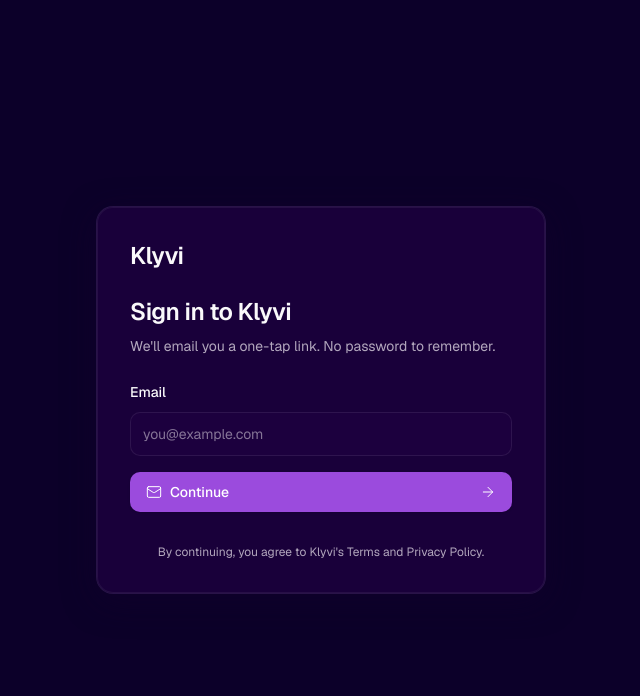
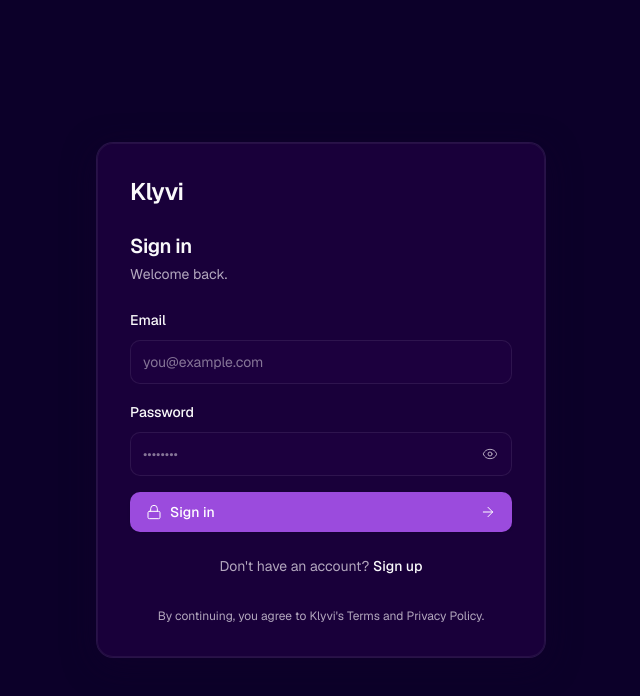
Before and after one commit to jacobkly/klyvi-web, a Next.js app: page /signin in a window 1280 px wide. Shown: the top 696 px of the page, without its empty margins (319-959 px from the left). Built offline with nearby package versions, Linux system fonts and the light colour scheme; no server answers.

Commit message:
fix: ensure browser-side env vars resolve and coerce nil list responses

```diff
--- a/app/signin/page.tsx
+++ b/app/signin/page.tsx
@@ -3,7 +3,14 @@
 import { useState, useEffect, Suspense } from 'react';
 import Link from 'next/link';
 import { useRouter, useSearchParams } from 'next/navigation';
-import { Mail, ArrowRight, Check, AlertTriangle, LogOut } from 'lucide-react';
+import {
+  ArrowRight,
+  AlertTriangle,
+  LogOut,
+  Lock,
+  Eye,
+  EyeOff,
+} from 'lucide-react';
 import { toast } from 'sonner';
 import { Button } from '@/components/ui/button';
 import { Input } from '@/components/ui/input';
@@ -12,17 +19,20 @@
 import { supabaseConfigured } from '@/lib/env';
 import { useSupabaseUser } from '@/lib/hooks/use-supabase-user';
 
-function SignInForm() {
+type Mode = 'signin' | 'signup';
+
+function AuthForm() {
   const router = useRouter();
   const params = useSearchParams();
   const next = params.get('next') || '/';
 
   const { user, loading } = useSupabaseUser();
+  const [mode, setMode] = useState<Mode>('signin');
   const [email, setEmail] = useState('');
-  const [sent, setSent] = useState(false);
+  const [password, setPassword] = useState('');
+  const [showPw, setShowPw] = useState(false);
   const [busy, setBusy] = useState(false);
 
-  // Redirect away if already signed in.
   useEffect(() => {
     if (!loading && user) {
       router.replace(next);
@@ -33,22 +43,43 @@
     e.preventDefault();
     const sb = getBrowserSupabase();
     if (!sb) {
-      toast.error('Supabase is not configured. Add env vars to enable sign-in.');
+      toast.error('Supabase is not configured.');
       return;
     }
-    if (!email.trim()) return;
+    const cleanEmail = email.trim();
+    if (!cleanEmail) return;
     setBusy(true);
     try {
-      const redirectTo = `${window.location.origin}/auth/callback?next=${encodeURIComponent(next)}`;
-      const { error } = await sb.auth.signInWithOtp({
-        email: email.trim(),
-        options: { emailRedirectTo: redirectTo },
+      if (mode === 'signin') {
+        const { error } = await sb.auth.signInWithPassword({
+          email: cleanEmail,
+          password,
         });
         if (error) {
-        toast.error(error.message || 'Failed to send magic link.');
+          toast.error(error.message || 'Sign-in failed.');
           return;
         }
-      setSent(true);
+      } else {
+        if (password.length < 8) {
+          toast.error('Password must be at least 8 characters.');
+          return;
+        }
+        const { data, error } = await sb.auth.signUp({
+          email: cleanEmail,
+          password,
+        });
+        if (error) {
+          toast.error(error.message || 'Sign-up failed.');
+          return;
+        }
+        if (!data.session) {
+          toast.error(
+            'Account created but no session was returned. Turn off "Confirm email" in Supabase → Auth → Providers → Email.'
+          );
+          return;
+        }
+      }
+      // useSupabaseUser picks up the new session and the redirect effect fires.
     } finally {
       setBusy(false);
     }
@@ -68,15 +99,14 @@
         <div>
           <div className="font-medium">Supabase isn&apos;t configured</div>
           <div className="text-muted-foreground mt-1">
-            Add <code className="font-mono text-xs">NEXT_PUBLIC_SUPABASE_URL</code> and
-            <code className="font-mono text-xs"> NEXT_PUBLIC_SUPABASE_ANON_KEY</code> to <code className="font-mono text-xs">.env.local</code>, then restart the dev server.
+            Add <code className="font-mono text-xs">NEXT_PUBLIC_SUPABASE_URL</code> and{' '}
+            <code className="font-mono text-xs">NEXT_PUBLIC_SUPABASE_ANON_KEY</code> to your env file, then restart the dev server.
           </div>
         </div>
       </div>
     );
   }
 
-  // Already signed in — let them sign out or continue.
   if (!loading && user) {
     return (
       <div className="space-y-4">
@@ -97,24 +127,18 @@
     );
   }
 
-  if (sent) {
-    return (
-      <div className="space-y-4">
-        <div className="rounded-lg border border-success/30 bg-success/10 p-4 text-sm flex items-start gap-3">
-          <Check className="size-4 mt-0.5 text-success" strokeWidth={2} />
-          <div>
-            <div className="font-medium">Magic link sent to {email}</div>
-            <div className="text-muted-foreground mt-0.5">Open the email and tap the button to sign in.</div>
-          </div>
-        </div>
-        <Button variant="ghost" onClick={() => setSent(false)} className="text-muted-foreground">
-          Use a different email
-        </Button>
-      </div>
-    );
-  }
+  const heading = mode === 'signin' ? 'Sign in' : 'Create your account';
+  const subheading =
+    mode === 'signin' ? 'Welcome back.' : 'It takes about 30 seconds.';
+  const submitLabel = mode === 'signin' ? 'Sign in' : 'Create account';
 
   return (
+    <>
+      <div className="mb-6">
+        <h2 className="text-xl font-semibold tracking-tight">{heading}</h2>
+        <p className="mt-1 text-sm text-muted-foreground">{subheading}</p>
+      </div>
+
       <form className="space-y-4" onSubmit={onSubmit}>
         <div className="space-y-2">
           <Label htmlFor="email">Email</Label>
@@ -130,12 +154,74 @@
             disabled={busy}
           />
         </div>
+
+        <div className="space-y-2">
+          <Label htmlFor="password">Password</Label>
+          <div className="relative">
+            <Input
+              id="password"
+              type={showPw ? 'text' : 'password'}
+              autoComplete={mode === 'signup' ? 'new-password' : 'current-password'}
+              placeholder="••••••••"
+              value={password}
+              onChange={(e) => setPassword(e.target.value)}
+              required
+              minLength={mode === 'signup' ? 8 : undefined}
+              disabled={busy}
+              className="pr-10"
+            />
+            <button
+              type="button"
+              aria-label={showPw ? 'Hide password' : 'Show password'}
+              onClick={() => setShowPw((v) => !v)}
+              className="absolute right-2 top-1/2 -translate-y-1/2 inline-grid place-items-center size-7 rounded-md text-muted-foreground hover:text-foreground focus-visible:outline-none focus-visible:ring-2 focus-visible:ring-ring"
+              tabIndex={-1}
+            >
+              {showPw ? (
+                <EyeOff className="size-4" strokeWidth={1.5} />
+              ) : (
+                <Eye className="size-4" strokeWidth={1.5} />
+              )}
+            </button>
+          </div>
+          {mode === 'signup' && (
+            <p className="text-xs text-muted-foreground">Use at least 8 characters.</p>
+          )}
+        </div>
+
         <Button type="submit" className="w-full" disabled={busy}>
-        <Mail className="size-4" strokeWidth={1.5} />
-        {busy ? 'Sending…' : 'Continue'}
+          <Lock className="size-4" strokeWidth={1.5} />
+          {busy ? 'Working…' : submitLabel}
           <ArrowRight className="size-4 ml-auto" strokeWidth={1.5} />
         </Button>
       </form>
+
+      <div className="mt-6 text-center text-sm text-muted-foreground">
+        {mode === 'signin' ? (
+          <>
+            Don&apos;t have an account?{' '}
+            <button
+              type="button"
+              onClick={() => setMode('signup')}
+              className="text-foreground hover:text-accent font-medium underline-offset-4 hover:underline focus-visible:outline-none focus-visible:ring-2 focus-visible:ring-ring rounded-md"
+            >
+              Sign up
+            </button>
+          </>
+        ) : (
+          <>
+            Already have an account?{' '}
+            <button
+              type="button"
+              onClick={() => setMode('signin')}
+              className="text-foreground hover:text-accent font-medium underline-offset-4 hover:underline focus-visible:outline-none focus-visible:ring-2 focus-visible:ring-ring rounded-md"
+            >
+              Sign in
+            </button>
+          </>
+        )}
+      </div>
+    </>
   );
 }
 
@@ -151,14 +237,10 @@
         <Link href="/" className="text-2xl font-semibold tracking-tight">
           Klyvi
         </Link>
-        <h1 className="mt-6 text-2xl font-semibold tracking-tight">Sign in to Klyvi</h1>
-        <p className="mt-2 text-sm text-muted-foreground">
-          We&apos;ll email you a one-tap link. No password to remember.
-        </p>
 
         <div className="mt-6">
           <Suspense fallback={<div className="h-32" aria-busy />}>
-            <SignInForm />
+            <AuthForm />
           </Suspense>
         </div>
 
--- a/lib/api/interactions.ts
+++ b/lib/api/interactions.ts
@@ -10,10 +10,12 @@
 }
 
 /** GET /v1/interactions?since_days=N */
-export function listInteractions(
+export async function listInteractions(
   token: string,
   opts: { sinceDays?: number } = {}
 ): Promise<ApiInteraction[]> {
   const qs = opts.sinceDays ? `?since_days=${opts.sinceDays}` : '';
-  return apiFetch<ApiInteraction[]>(`/v1/interactions${qs}`, { token });
+  // Backend returns `null` for empty results (Go nil-slice quirk). Coerce.
+  const rows = await apiFetch<ApiInteraction[] | null>(`/v1/interactions${qs}`, { token });
+  return rows ?? [];
 }
--- a/lib/api/reco.ts
+++ b/lib/api/reco.ts
@@ -4,8 +4,10 @@
 /**
  * GET /v1/reco/feed — personalized cascade. Each item is already enriched
  * with display fields (Title, PosterPath, ReleaseYear, etc.) and resolved
- * Reasons by the backend.
+ * Reasons by the backend. Empty array if the cascade returns no candidates;
+ * `Reasons` is null on Tier 0 (cold-start) items.
  */
-export function getRecoFeed(token: string): Promise<Scored[]> {
-  return apiFetch<Scored[]>('/v1/reco/feed', { token });
+export async function getRecoFeed(token: string): Promise<Scored[]> {
+  const rows = await apiFetch<Scored[] | null>('/v1/reco/feed', { token });
+  return rows ?? [];
 }
--- a/lib/api/tracking.ts
+++ b/lib/api/tracking.ts
@@ -7,7 +7,7 @@
 } from './types';
 
 /** GET /v1/tracking?media_type=...&status=... */
-export function listTracking(
+export async function listTracking(
   token: string,
   opts: { mediaType?: 'movie' | 'season'; status?: TrackingStatus } = {}
 ): Promise<ApiTrackingEntry[]> {
@@ -15,7 +15,12 @@
   if (opts.mediaType) params.set('media_type', opts.mediaType);
   if (opts.status) params.set('status', opts.status);
   const qs = params.toString();
-  return apiFetch<ApiTrackingEntry[]>(`/v1/tracking${qs ? `?${qs}` : ''}`, { token });
+  // Backend returns `null` for empty results (Go nil-slice quirk). Coerce.
+  const rows = await apiFetch<ApiTrackingEntry[] | null>(
+    `/v1/tracking${qs ? `?${qs}` : ''}`,
+    { token }
+  );
+  return rows ?? [];
 }
 
 export function addTracking(
--- a/lib/api/types.ts
+++ b/lib/api/types.ts
@@ -284,7 +284,8 @@
  * Empty strings for `Title` / `PosterPath` / `BackdropPath` when the catalog
  * doesn't have them (rare); `ReleaseYear` is 0 in that case.
  *
- * `Reasons` is empty for Tier 0 (cold-start) feeds.
+ * `Reasons` is `null` for Tier 0 (cold-start) items — frontend should treat
+ * `null | []` the same.
  */
 export interface Scored {
   MediaID: number;
@@ -297,7 +298,7 @@
   VoteAverage: number;
   Features: MediaFeatures;
   Score: number;
-  Reasons: Reason[];
+  Reasons: Reason[] | null;
 }
 
 // ---------- Onboarding ----------
--- a/package.json
+++ b/package.json
@@ -3,7 +3,7 @@
   "version": "0.1.0-beta",
   "private": true,
   "scripts": {
-    "dev": "next dev",
+    "dev": "next dev -p 4729",
     "build": "next build",
     "start": "next start",
     "lint": "next lint",
```
Also changed, not shown: lib/env.ts (+12 -6 lines), 2 other files (tests, documents, lock files or other folders). Lines whose indentation alone changed are shown as unchanged.
